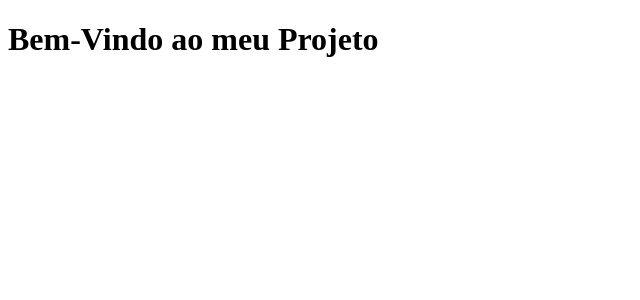
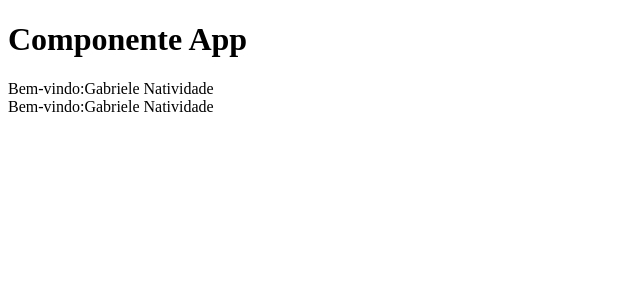
Before and after one commit to Gabriele-Natividade/curso-fullstack, a React (Create React App) app in the folder primeiro-app/: page / in a window 1280 px wide. Shown: the top 300 px of the page, without its empty margins (0-640 px from the left). Built offline with nearby package versions, Linux system fonts and the light colour scheme.

Commit message:
feat: update App component to display multiple Nome components with a welcome message

```diff
--- a/primeiro-app/src/App.js
+++ b/primeiro-app/src/App.js
@@ -1,11 +1,21 @@
 
-
-function App() {
+function App(){
   return (
-    <div className="App">
-      <h1>Bem-Vindo ao meu Projeto</h1>
+    <div>
+      <h1>Componente App</h1>
+      <Nome/>
+      <br/>
+      <Nome/>
     </div>
   );
 }
 
+
+
 export default App;
+
+function Nome(){
+  return (
+    <span>Bem-vindo:Gabriele Natividade</span>
+  )
+}
```
